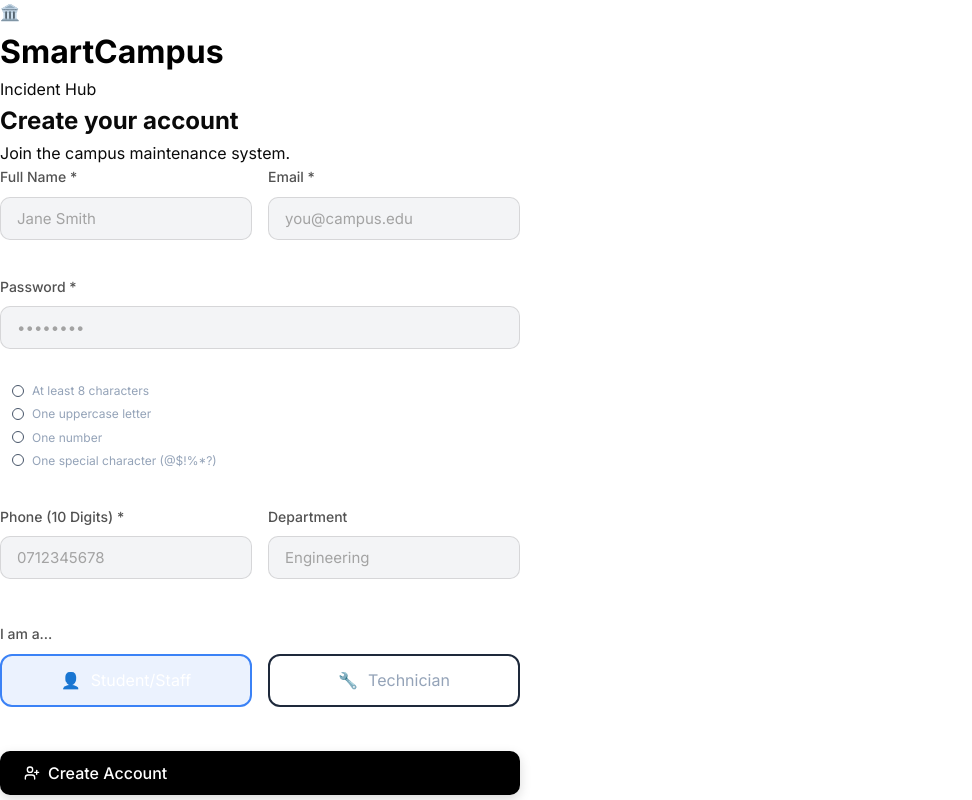
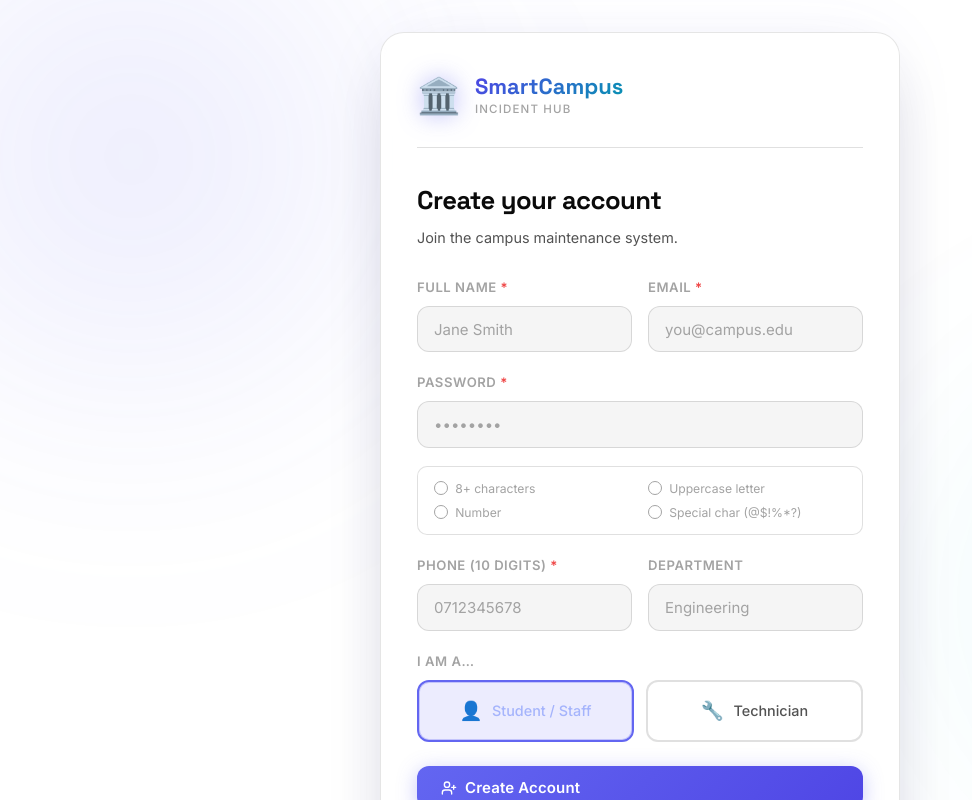
Before and after one commit to vihangavimukthi123/smart-campus, a React (Vite) app in the folder frontend/: page /register in a window 1280 px wide. Shown: the top 800 px of the page, without its empty margins (0-972 px from the left). Built offline with nearby package versions, Linux system fonts and the light colour scheme.

Commit message:
Change css of sign up and sign in pages

```diff
--- a/frontend/src/pages/RegisterPage.jsx
+++ b/frontend/src/pages/RegisterPage.jsx
@@ -3,7 +3,7 @@ import { Link, useNavigate } from "react-router-dom";
 import { useAuth } from "../hooks/useAuth";
 import { authService } from "../api/authService";
 import toast from "react-hot-toast";
-import { UserPlus, CheckCircle, Smartphone } from "lucide-react";
+import { UserPlus, CheckCircle } from "lucide-react";
 
 const ROLES = ["USER", "TECHNICIAN"];
 
@@ -29,10 +29,10 @@ export default function RegisterPage() {
   const set = (k, v) => setForm((p) => ({ ...p, [k]: v }));
 
   const passwordRequirements = [
-    { label: "At least 8 characters", test: (pw) => pw.length >= 8 },
-    { label: "One uppercase letter", test: (pw) => /[A-Z]/.test(pw) },
-    { label: "One number", test: (pw) => /[0-9]/.test(pw) },
-    { label: "One special character (@$!%*?)", test: (pw) => /[@$!%*?&#]/.test(pw) },
+    { label: "8+ characters",        test: (pw) => pw.length >= 8 },
+    { label: "Uppercase letter",     test: (pw) => /[A-Z]/.test(pw) },
+    { label: "Number",               test: (pw) => /[0-9]/.test(pw) },
+    { label: "Special char (@$!%*?)", test: (pw) => /[@$!%*?&#]/.test(pw) },
   ];
 
   useEffect(() => {
@@ -51,28 +51,17 @@ export default function RegisterPage() {
 
   const submitRegistration = async (e) => {
     e.preventDefault();
-
-    // 1. Password Validation
     const allMet = passwordRequirements.every((req) => req.test(form.password));
-    if (!allMet) {
-      toast.error("Please meet all password requirements");
-      return;
-    }
-
-    // 2. Phone Validation (Frontend Check)
-    if (form.phone.length !== 10) {
-      toast.error("Phone number must be exactly 10 digits");
-      return;
-    }
+    if (!allMet) { toast.error("Please meet all password requirements"); return; }
+    if (form.phone.length !== 10) { toast.error("Phone number must be exactly 10 digits"); return; }
 
     setError("");
     setLoading(true);
     try {
       await register(form);
-      toast.success("Registration successful! Check your email for OTP");
+      toast.success("Registration successful! Check your email for OTP.");
       setShowOtp(true);
     } catch (err) {
-      // Backend eken dena custom validation message eka gannawa (e.g. Phone invalid message)
       const msg = err.response?.data?.phone || err.response?.data?.message || "Registration failed";
       setError(msg);
       toast.error(msg);
@@ -86,11 +75,10 @@ export default function RegisterPage() {
     setLoading(true);
     try {
       await authService.verifyOtp({ email: form.email, otp });
-      toast.success("Email verified successfully! You can now log in.");
+      toast.success("Email verified! You can now log in.");
       navigate("/login");
     } catch (err) {
-      const msg = err.response?.data?.error || "OTP verification failed";
-      toast.error(msg);
+      toast.error(err.response?.data?.error || "OTP verification failed");
     } finally {
       setLoading(false);
     }
@@ -102,7 +90,7 @@ export default function RegisterPage() {
       setTimer(300);
       setOtp("");
       toast.success("New OTP sent to your email.");
-    } catch (err) {
+    } catch {
       toast.error("Failed to resend OTP.");
     }
   };
@@ -113,10 +101,12 @@ export default function RegisterPage() {
       <div className="auth-glow auth-glow--right" />
 
       <div className="auth-card" style={{ maxWidth: 520 }}>
+
+        {/* Brand header */}
         <div className="auth-brand">
           <span className="auth-brand__logo">🏛️</span>
           <div>
-            <h1 className="auth-brand__title text-gradient">SmartCampus</h1>
+            <h1 className="auth-brand__title">SmartCampus</h1>
             <p className="auth-brand__sub">Incident Hub</p>
           </div>
         </div>
@@ -129,47 +119,33 @@ export default function RegisterPage() {
             {error && <div className="auth-error">{error}</div>}
 
             <form onSubmit={submitRegistration} autoComplete="off">
+
+              {/* Name + Email */}
               <div style={{ display: "grid", gridTemplateColumns: "1fr 1fr", gap: "1rem" }}>
                 <div className="form-group">
-                  <label className="form-label">Full Name *</label>
-                  <input
-                    className="form-input"
-                    placeholder="Jane Smith"
-                    value={form.name}
-                    onChange={(e) => set("name", e.target.value)}
-                    required
-                  />
+                  <label className="form-label">Full Name <span style={{ color: 'var(--clr-error)' }}>*</span></label>
+                  <input className="form-input" placeholder="Jane Smith" value={form.name}
+                    onChange={(e) => set("name", e.target.value)} required />
                 </div>
                 <div className="form-group">
-                  <label className="form-label">Email *</label>
-                  <input
-                    className="form-input"
-                    type="email"
-                    placeholder="you@campus.edu"
-                    value={form.email}
-                    onChange={(e) => set("email", e.target.value)}
-                    required
-                  />
+                  <label className="form-label">Email <span style={{ color: 'var(--clr-error)' }}>*</span></label>
+                  <input className="form-input" type="email" placeholder="you@campus.edu" value={form.email}
+                    onChange={(e) => set("email", e.target.value)} required />
                 </div>
               </div>
 
-              <div className="form-group" style={{ marginTop: "1rem" }}>
-                <label className="form-label">Password *</label>
-                <input
-                  className="form-input"
-                  type="password"
-                  placeholder="••••••••"
-                  value={form.password}
-                  onChange={(e) => set("password", e.target.value)}
-                  required
-                />
-                <div style={{ marginTop: "0.75rem", padding: "0.75rem", background: "rgba(255,255,255,0.03)", borderRadius: "8px" }}>
+              {/* Password + strength checklist */}
+              <div className="form-group">
+                <label className="form-label">Password <span style={{ color: 'var(--clr-error)' }}>*</span></label>
+                <input className="form-input" type="password" placeholder="••••••••" value={form.password}
+                  onChange={(e) => set("password", e.target.value)} required />
+                <div className="pw-requirements">
                   {passwordRequirements.map((req, i) => {
-                    const isMet = req.test(form.password);
+                    const met = req.test(form.password);
                     return (
-                      <div key={i} style={{ fontSize: "0.75rem", display: "flex", alignItems: "center", gap: "8px", color: isMet ? "#10b981" : "#94a3b8", marginBottom: "4px" }}>
-                        <div style={{ width: "12px", height: "12px", borderRadius: "50%", border: isMet ? "none" : "1px solid #475569", background: isMet ? "#10b981" : "transparent", display: "flex", alignItems: "center", justifyContent: "center" }}>
-                          {isMet && <CheckCircle size={10} color="white" />}
+                      <div key={i} className={`pw-req${met ? ' pw-req--met' : ''}`}>
+                        <div className="pw-req__dot">
+                          {met && <CheckCircle size={9} color="white" />}
                         </div>
                         {req.label}
                       </div>
@@ -178,61 +154,97 @@ export default function RegisterPage() {
                 </div>
               </div>
 
-              <div style={{ display: "grid", gridTemplateColumns: "1fr 1fr", gap: "1rem", marginTop: "1rem" }}>
+              {/* Phone + Department */}
+              <div style={{ display: "grid", gridTemplateColumns: "1fr 1fr", gap: "1rem" }}>
                 <div className="form-group">
-                  <label className="form-label">Phone (10 Digits) *</label>
-                  <input
-                    className="form-input"
-                    type="text"
-                    placeholder="0712345678"
-                    maxLength={10}
+                  <label className="form-label">Phone (10 digits) <span style={{ color: 'var(--clr-error)' }}>*</span></label>
+                  <input className="form-input" type="text" placeholder="0712345678" maxLength={10}
                     value={form.phone}
                     onChange={(e) => set("phone", e.target.value.replace(/\D/g, ''))}
-                    required
-                  />
+                    required />
                 </div>
                 <div className="form-group">
                   <label className="form-label">Department</label>
-                  <input
-                    className="form-input"
-                    placeholder="Engineering"
-                    value={form.department}
-                    onChange={(e) => set("department", e.target.value)}
-                  />
+                  <input className="form-input" placeholder="Engineering" value={form.department}
+                    onChange={(e) => set("department", e.target.value)} />
                 </div>
               </div>
 
-              <div className="form-group" style={{ marginTop: "1.5rem" }}>
-                <label className="form-label">I am a...</label>
-                <div style={{ display: "grid", gridTemplateColumns: "1fr 1fr", gap: "1rem" }}>
+              {/* Role selector */}
+              <div className="form-group">
+                <label className="form-label">I am a…</label>
+                <div style={{ display: "grid", gridTemplateColumns: "1fr 1fr", gap: "0.75rem" }}>
                   {ROLES.map((r) => (
-                    <label key={r} style={{ cursor: "pointer", padding: "12px", borderRadius: "12px", border: `2px solid ${form.role === r ? "#3b82f6" : "#1e293b"}`, background: form.role === r ? "rgba(59, 130, 246, 0.1)" : "transparent", display: "flex", alignItems: "center", justifyContent: "center", gap: "10px", color: form.role === r ? "white" : "#94a3b8" }}>
-                      <input type="radio" name="role" value={r} checked={form.role === r} onChange={() => set("role", r)} style={{ display: "none" }} />
-                      <span>{r === "USER" ? "👤" : "🔧"}</span> {r === "USER" ? "Student/Staff" : "Technician"}
+                    <label
+                      key={r}
+                      className={`role-option${form.role === r ? ' role-option--active' : ''}`}
+                    >
+                      <input type="radio" name="role" value={r} checked={form.role === r}
+                        onChange={() => set("role", r)} style={{ display: "none" }} />
+                      <span style={{ fontSize: '1.15rem' }}>{r === "USER" ? "👤" : "🔧"}</span>
+                      {r === "USER" ? "Student / Staff" : "Technician"}
                     </label>
                   ))}
                 </div>
               </div>
 
-              <button type="submit" className="btn btn-primary btn-lg" style={{ width: "100%", marginTop: "1.5rem" }} disabled={loading}>
-                {loading ? <span className="spinner" /> : <><UserPlus size={16} /> Create Account</>}
+              <button type="submit" className="btn btn-primary btn-lg"
+                style={{ width: "100%", marginTop: "0.25rem" }} disabled={loading}>
+                {loading
+                  ? <span className="spinner" style={{ width: 18, height: 18 }} />
+                  : <><UserPlus size={16} /> Create Account</>}
               </button>
             </form>
           </>
         ) : (
-          <div className="otp-view" style={{ textAlign: "center" }}>
+          /* OTP verification view */
+          <div className="otp-view">
+            <span className="otp-icon">📧</span>
             <h2 className="auth-heading">Verify Your Email</h2>
-            <p className="auth-sub">Enter the code sent to <b>{form.email}</b></p>
+            <p className="auth-sub">
+              Enter the 6-digit code sent to{' '}
+              <strong style={{ color: 'var(--clr-text)' }}>{form.email}</strong>
+            </p>
+
             <form onSubmit={submitVerify}>
-              <input className="form-input" style={{ fontSize: "2rem", textAlign: "center", letterSpacing: "0.5rem", fontWeight: "bold" }} maxLength="6" value={otp} onChange={(e) => setOtp(e.target.value)} required />
-              <p style={{ marginTop: "1rem", color: timer === 0 ? "red" : "#94a3b8" }}>{formatTime(timer)}</p>
-              <button type="submit" className="btn btn-primary btn-lg" style={{ width: "100%", marginTop: "1rem" }} disabled={loading}>Verify</button>
+              <input
+                className="form-input otp-input"
+                maxLength="6"
+                value={otp}
+                onChange={(e) => setOtp(e.target.value.replace(/\D/g, ''))}
+                placeholder="000000"
+                required
+              />
+              <p className={`otp-timer${timer === 0 ? ' otp-timer--expired' : ' otp-timer--active'}`}>
+                {timer > 0 ? `Expires in ${formatTime(timer)}` : 'Code expired — request a new one'}
+              </p>
+              <button type="submit" className="btn btn-primary btn-lg"
+                style={{ width: "100%", marginTop: "1.25rem" }} disabled={loading}>
+                {loading
+                  ? <span className="spinner" style={{ width: 18, height: 18 }} />
+                  : "Verify Email"}
+              </button>
             </form>
-            <button onClick={handleResend} disabled={timer > 0} style={{ background: "none", border: "none", color: "#3b82f6", marginTop: "1rem", cursor: "pointer" }}>Resend OTP</button>
+
+            <button
+              onClick={handleResend}
+              disabled={timer > 0}
+              style={{
+                background: "none", border: "none", marginTop: "1rem",
+                cursor: timer > 0 ? "not-allowed" : "pointer",
+                color: timer > 0 ? "var(--clr-text-3)" : "#818cf8",
+                fontSize: "0.875rem", fontWeight: 500,
+              }}
+            >
+              Resend OTP
+            </button>
           </div>
         )}
 
-        <p className="auth-footer">Already have an account? <Link to="/login" className="auth-link">Sign in</Link></p>
+        <p className="auth-footer">
+          Already have an account?{' '}
+          <Link to="/login" className="auth-link">Sign in</Link>
+        </p>
       </div>
     </div>
   );
--- a/frontend/src/styles/global.css
+++ b/frontend/src/styles/global.css
@@ -352,6 +352,372 @@ input, textarea, select { font-family: inherit; }
 
 .fade-in { animation: fadeIn 0.3s ease forwards; }
 
+/* ═══════════════════════════════════════════════════════════
+   AUTH PAGES — Login / Register / OTP
+   ═══════════════════════════════════════════════════════════ */
+
+/* Full-screen wrapper with animated gradient mesh */
+.auth-page {
+  min-height: 100vh;
+  display: flex;
+  align-items: center;
+  justify-content: center;
+  position: relative;
+  overflow: hidden;
+  background: var(--clr-bg);
+  padding: 2rem 1rem;
+}
+
+/* Animated ambient blobs */
+.auth-glow {
+  position: fixed;
+  border-radius: 50%;
+  filter: blur(120px);
+  pointer-events: none;
+  z-index: 0;
+  animation: blobFloat 8s ease-in-out infinite alternate;
+}
+.auth-glow--left {
+  width: 600px;
+  height: 600px;
+  background: radial-gradient(circle, rgba(99,102,241,0.18) 0%, transparent 70%);
+  top: -15%;
+  left: -15%;
+  animation-delay: 0s;
+}
+.auth-glow--right {
+  width: 500px;
+  height: 500px;
+  background: radial-gradient(circle, rgba(6,182,212,0.15) 0%, transparent 70%);
+  bottom: -10%;
+  right: -10%;
+  animation-delay: -4s;
+}
+@keyframes blobFloat {
+  0%   { transform: translate(0, 0) scale(1); }
+  100% { transform: translate(30px, -30px) scale(1.08); }
+}
+
+/* Subtle animated grid background */
+.auth-page::before {
+  content: '';
+  position: fixed;
+  inset: 0;
+  background-image:
+    linear-gradient(rgba(255,255,255,0.025) 1px, transparent 1px),
+    linear-gradient(90deg, rgba(255,255,255,0.025) 1px, transparent 1px);
+  background-size: 48px 48px;
+  pointer-events: none;
+  z-index: 0;
+}
+
+/* ── Auth Card (glassmorphism) ── */
+.auth-card {
+  position: relative;
+  z-index: 1;
+  width: 100%;
+  max-width: 460px;
+  background: rgba(17, 17, 17, 0.75);
+  backdrop-filter: blur(24px);
+  -webkit-backdrop-filter: blur(24px);
+  border: 1px solid rgba(255, 255, 255, 0.1);
+  border-radius: 24px;
+  padding: 2.5rem 2.25rem;
+  box-shadow:
+    0 0 0 1px rgba(255,255,255,0.04) inset,
+    0 32px 64px -12px rgba(0,0,0,0.7),
+    0 0 80px -20px rgba(99,102,241,0.15);
+  animation: authCardIn 0.5s cubic-bezier(0.16, 1, 0.3, 1) forwards;
+}
+
+html.light-theme .auth-card {
+  background: rgba(255, 255, 255, 0.85);
+  border-color: rgba(0,0,0,0.1);
+  box-shadow:
+    0 0 0 1px rgba(255,255,255,0.8) inset,
+    0 32px 64px -12px rgba(0,0,0,0.15),
+    0 0 80px -20px rgba(99,102,241,0.1);
+}
+
+@keyframes authCardIn {
+  from { opacity: 0; transform: translateY(24px) scale(0.97); }
+  to   { opacity: 1; transform: translateY(0)    scale(1);    }
+}
+
+/* ── Auth Brand (logo + name) ── */
+.auth-brand {
+  display: flex;
+  align-items: center;
+  gap: 0.875rem;
+  margin-bottom: 2rem;
+  padding-bottom: 1.75rem;
+  border-bottom: 1px solid var(--clr-border);
+}
+
+.auth-brand__logo {
+  font-size: 2.2rem;
+  line-height: 1;
+  filter: drop-shadow(0 0 12px rgba(99,102,241,0.4));
+}
+
+.auth-brand__title {
+  font-family: 'Space Grotesk', sans-serif;
+  font-size: 1.375rem;
+  font-weight: 700;
+  background: linear-gradient(135deg, #a5b4fc 0%, #67e8f9 100%);
+  -webkit-background-clip: text;
+  -webkit-text-fill-color: transparent;
+  background-clip: text;
+  line-height: 1.2;
+  margin: 0;
+}
+
+html.light-theme .auth-brand__title {
+  background: linear-gradient(135deg, #4f46e5 0%, #0891b2 100%);
+  -webkit-background-clip: text;
+  background-clip: text;
+}
+
+.auth-brand__sub {
+  font-size: 0.72rem;
+  color: var(--clr-text-3);
+  text-transform: uppercase;
+  letter-spacing: 0.1em;
+  font-weight: 500;
+  margin-top: 1px;
+}
+
+/* ── Auth Headings ── */
+.auth-heading {
+  font-family: 'Space Grotesk', sans-serif;
+  font-size: 1.6rem;
+  font-weight: 700;
+  color: var(--clr-text);
+  letter-spacing: -0.02em;
+  margin-bottom: 0.4rem;
+}
+
+.auth-sub {
+  font-size: 0.9rem;
+  color: var(--clr-text-2);
+  margin-bottom: 1.75rem;
+  line-height: 1.5;
+}
+
+/* ── Auth Error Banner ── */
+.auth-error {
+  display: flex;
+  align-items: center;
+  gap: 0.6rem;
+  padding: 0.75rem 1rem;
+  background: rgba(239, 68, 68, 0.1);
+  border: 1px solid rgba(239, 68, 68, 0.3);
+  border-radius: var(--radius-md);
+  color: #fca5a5;
+  font-size: 0.875rem;
+  margin-bottom: 1.25rem;
+  animation: fadeIn 0.25s ease;
+}
+.auth-error::before {
+  content: '⚠';
+  font-size: 1rem;
+  flex-shrink: 0;
+}
+
+/* ── Form inputs inside auth card — enhanced focus glow ── */
+.auth-card .form-input,
+.auth-card .form-select {
+  background: rgba(255,255,255,0.04);
+  border-color: rgba(255,255,255,0.1);
+  border-radius: 12px;
+  padding: 0.8rem 1rem;
+  font-size: 0.9375rem;
+  transition: border-color 0.2s, box-shadow 0.2s, background 0.2s;
+}
+html.light-theme .auth-card .form-input,
+html.light-theme .auth-card .form-select {
+  background: rgba(0,0,0,0.04);
+  border-color: rgba(0,0,0,0.12);
+}
+.auth-card .form-input:focus,
+.auth-card .form-select:focus {
+  border-color: #818cf8;
+  box-shadow: 0 0 0 3px rgba(99,102,241,0.2), 0 0 20px rgba(99,102,241,0.1);
+  background: rgba(99,102,241,0.06);
+}
+.auth-card .form-label {
+  font-size: 0.82rem;
+  font-weight: 600;
+  letter-spacing: 0.04em;
+  text-transform: uppercase;
+  color: var(--clr-text-3);
+}
+
+/* ── Primary button inside auth — gradient style ── */
+.auth-card .btn-primary {
+  background: linear-gradient(135deg, #6366f1 0%, #4f46e5 100%);
+  color: #fff;
+  border: none;
+  border-radius: 12px;
+  font-size: 0.9375rem;
+  font-weight: 600;
+  letter-spacing: 0.01em;
+  box-shadow: 0 4px 20px rgba(99,102,241,0.35);
+  transition: transform 0.2s, box-shadow 0.2s, filter 0.2s;
+}
+.auth-card .btn-primary:hover:not(:disabled) {
+  transform: translateY(-2px);
+  box-shadow: 0 8px 28px rgba(99,102,241,0.45);
+  filter: brightness(1.08);
+}
+.auth-card .btn-primary:active:not(:disabled) {
+  transform: translateY(0);
+}
+
+/* ── Auth Footer link ── */
+.auth-footer {
+  text-align: center;
+  margin-top: 1.75rem;
+  padding-top: 1.25rem;
+  border-top: 1px solid var(--clr-border);
+  font-size: 0.875rem;
+  color: var(--clr-text-2);
+}
+
+.auth-link {
+  color: #818cf8;
+  font-weight: 600;
+  text-decoration: none;
+  transition: color 0.2s;
+}
+.auth-link:hover {
+  color: #a5b4fc;
+  text-decoration: underline;
+}
+
+/* ── Role selector cards (Register page) ── */
+.role-option {
+  cursor: pointer;
+  padding: 0.9rem 1rem;
+  border-radius: 12px;
+  border: 2px solid var(--clr-border);
+  background: rgba(255,255,255,0.03);
+  display: flex;
+  align-items: center;
+  justify-content: center;
+  gap: 0.6rem;
+  font-size: 0.9rem;
+  font-weight: 500;
+  color: var(--clr-text-2);
+  transition: border-color 0.2s, background 0.2s, color 0.2s, transform 0.15s;
+  user-select: none;
+}
+.role-option:hover {
+  border-color: rgba(99,102,241,0.5);
+  color: var(--clr-text);
+  transform: translateY(-1px);
+}
+.role-option--active {
+  border-color: #6366f1;
+  background: rgba(99,102,241,0.12);
+  color: #a5b4fc;
+  box-shadow: 0 0 0 1px rgba(99,102,241,0.3) inset;
+}
+
+/* ── Password strength checklist ── */
+.pw-requirements {
+  margin-top: 0.6rem;
+  padding: 0.75rem 1rem;
+  background: rgba(255,255,255,0.03);
+  border: 1px solid var(--clr-border);
+  border-radius: 10px;
+  display: grid;
+  grid-template-columns: 1fr 1fr;
+  gap: 0.3rem 1rem;
+}
+.pw-req {
+  display: flex;
+  align-items: center;
+  gap: 0.45rem;
+  font-size: 0.76rem;
+  color: var(--clr-text-3);
+  transition: color 0.2s;
+}
+.pw-req--met { color: #34d399; }
+.pw-req__dot {
+  width: 14px;
+  height: 14px;
+  border-radius: 50%;
+  border: 1.5px solid currentColor;
+  background: transparent;
+  display: flex;
+  align-items: center;
+  justify-content: center;
+  flex-shrink: 0;
+  transition: background 0.2s, border-color 0.2s;
+}
+.pw-req--met .pw-req__dot {
+  background: #34d399;
+  border-color: #34d399;
+}
+
+/* ── OTP View ── */
+.otp-view {
+  text-align: center;
+  animation: fadeIn 0.3s ease;
+}
+.otp-view .otp-icon {
+  font-size: 3rem;
+  margin-bottom: 1rem;
+  display: block;
+}
+.otp-input {
+  font-size: 2.25rem !important;
+  text-align: center !important;
+  letter-spacing: 0.75rem !important;
+  font-weight: 700 !important;
+  font-family: 'Space Grotesk', monospace !important;
+  border-radius: 14px !important;
+  padding: 1rem !important;
+  background: rgba(99,102,241,0.06) !important;
+  border-color: rgba(99,102,241,0.3) !important;
+}
+.otp-timer {
+  margin-top: 0.75rem;
+  font-size: 0.875rem;
+  font-weight: 600;
+  font-variant-numeric: tabular-nums;
+}
+.otp-timer--expired { color: var(--clr-error); }
+.otp-timer--active  { color: var(--clr-text-2); }
+
+/* ── Auth Divider ── */
+.auth-divider {
+  display: flex;
+  align-items: center;
+  gap: 1rem;
+  margin: 1.25rem 0;
+  color: var(--clr-text-3);
+  font-size: 0.8rem;
+}
+.auth-divider::before,
+.auth-divider::after {
+  content: '';
+  flex: 1;
+  height: 1px;
+  background: var(--clr-border);
+}
+
+/* ── Responsive tweaks for auth ── */
+@media (max-width: 520px) {
+  .auth-card {
+    padding: 2rem 1.25rem;
+    border-radius: 18px;
+  }
+  .auth-heading { font-size: 1.35rem; }
+  .pw-requirements { grid-template-columns: 1fr; }
+}
+
 /* ── Page header ── */
 .page-header {
   margin-bottom: var(--space-8);
```
